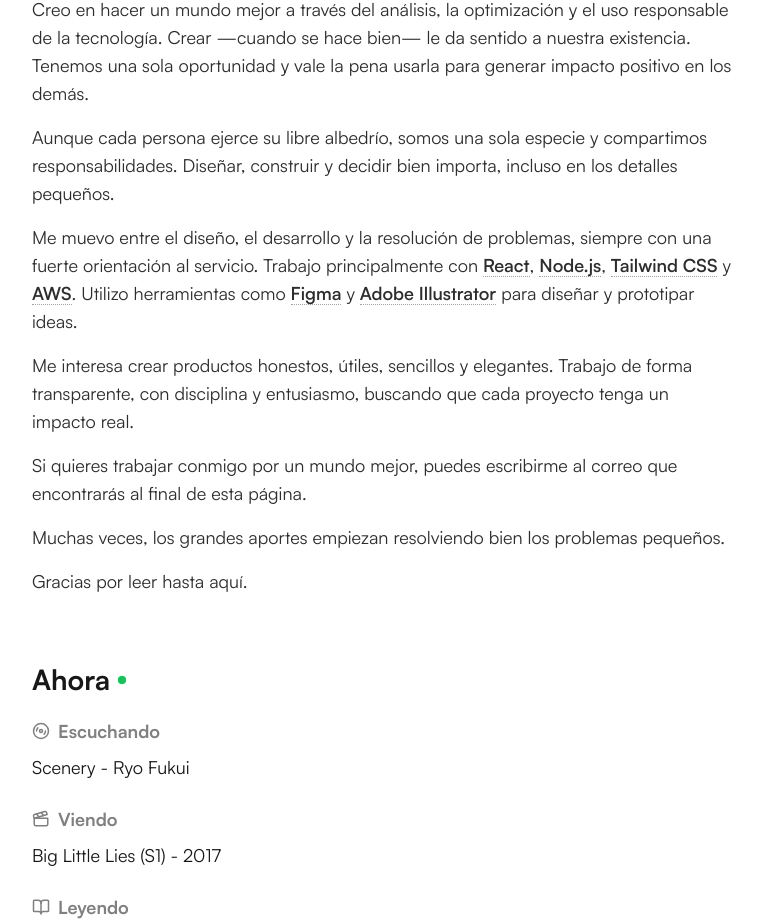
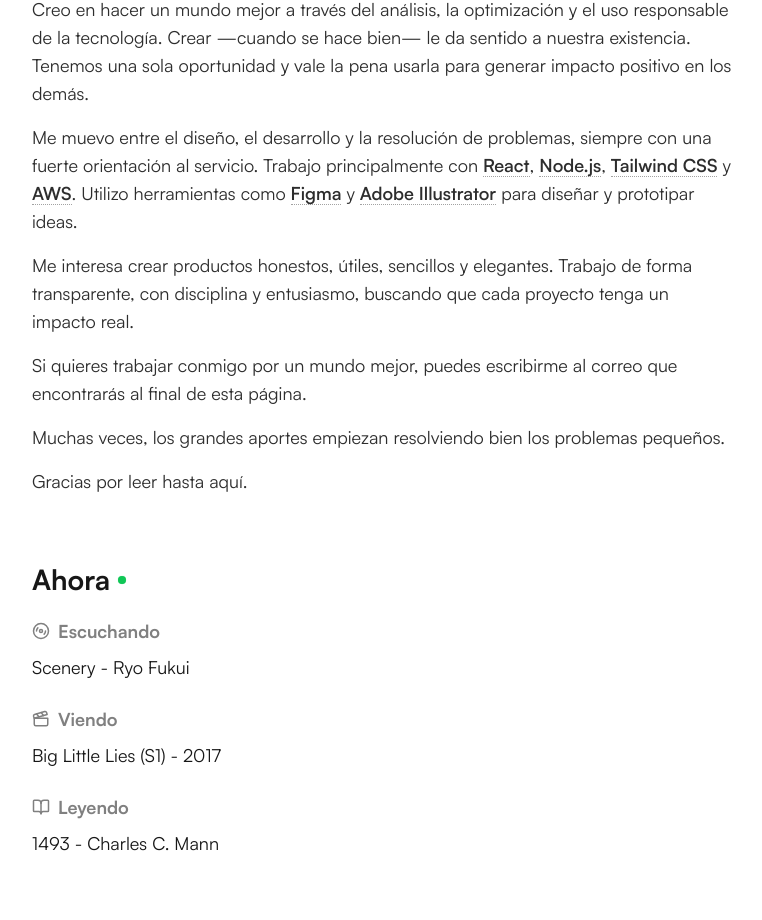
Before and after one commit to andreszapataq/andreszapata.me-v3, a Next.js app: page / in a window 1280 px wide. Shown: the part 900-1820 px from the top of the page, without its empty margins (60-822 px from the left). Built offline with nearby package versions, Linux system fonts and the light colour scheme.

Commit message:
update como pienso

```diff
--- a/app/page.tsx
+++ b/app/page.tsx
@@ -33,9 +33,6 @@ export default function Home() {
             Creo en hacer un mundo mejor a través del análisis, la optimización y el uso responsable de la tecnología. Crear —cuando se hace bien— le da sentido a nuestra existencia. Tenemos una sola oportunidad y vale la pena usarla para generar impacto positivo en los demás.
           </p>
           <p>
-            Aunque cada persona ejerce su libre albedrío, somos una sola especie y compartimos responsabilidades. Diseñar, construir y decidir bien importa, incluso en los detalles pequeños.
-          </p>
-          <p>
             Me muevo entre el diseño, el desarrollo y la resolución de problemas, siempre con una fuerte orientación al servicio. Trabajo principalmente con <Highlight tooltip="React">React</Highlight>, <Highlight tooltip="Node.js">Node.js</Highlight>, <Highlight tooltip="Tailwind CSS">Tailwind CSS</Highlight> y <Highlight tooltip="AWS">AWS</Highlight>. Utilizo herramientas como <Highlight tooltip="Figma">Figma</Highlight> y <Highlight tooltip="Adobe Illustrator">Adobe Illustrator</Highlight> para diseñar y prototipar ideas.
           </p>
           <p>
```
